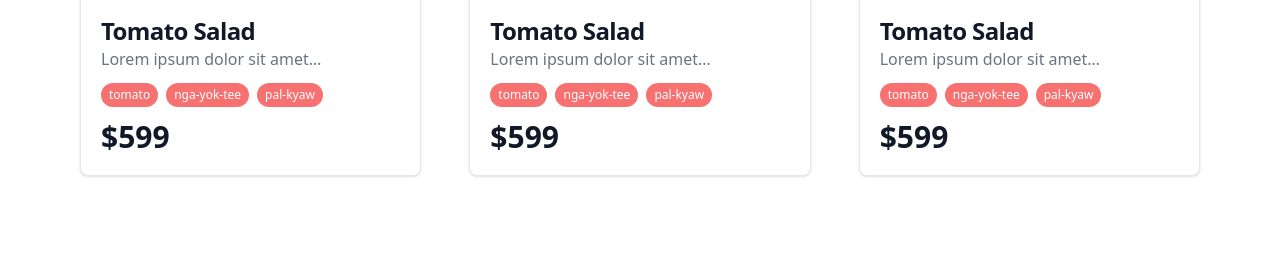
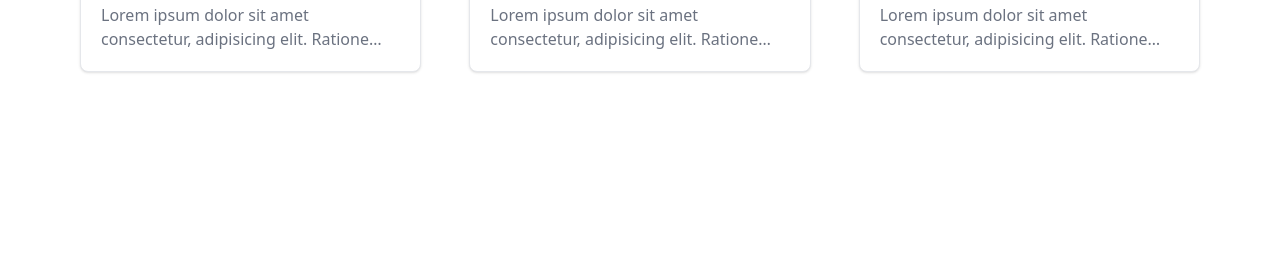
Before and after one commit to Ak-ko/recipes_project, a PHP site: page / in a window 1280 px wide. Shown: the part 1256-1512 px from the top of the page. After the commit the page ends 1329 px from the top, so only its background shows below. Run offline with PHP 8.4, Linux system fonts and the light colour scheme; some libraries are stand-ins or nearby versions.

Commit message:
edit: form & reduce column

```diff
--- a/dashboard.php
+++ b/dashboard.php
@@ -1,5 +1,5 @@
 <?php
-header("location: create.php");
+header("location: form.php");
 die();
 ?>
 <!DOCTYPE html>
@@ -43,7 +43,7 @@ die();
           </a>
         </li>
         <li>
-          <a href="create.php" class="flex items-center w-full p-2 text-base text-gray-900 transition duration-75 rounded-lg group hover:bg-gray-100 dark:text-white dark:hover:bg-gray-700" aria-controls="dropdown-example" data-collapse-toggle="dropdown-example">
+          <a href="form.php" class="flex items-center w-full p-2 text-base text-gray-900 transition duration-75 rounded-lg group hover:bg-gray-100 dark:text-white dark:hover:bg-gray-700" aria-controls="dropdown-example" data-collapse-toggle="dropdown-example">
             <img class="w-[25px]" src="https://cdn2.iconfinder.com/data/icons/picnic-outline/64/FOOD_RECIPE-recipe-ingredients-ingredient-education-recipes-orange-books-cooking-256.png" alt="">
             <span class="flex-1 ms-3 text-left rtl:text-right whitespace-nowrap">Create Recipes</span>
           </a>
--- a/index.php
+++ b/index.php
@@ -27,7 +27,7 @@
         <a href="/" class="text-3xl text-green-400 font-semibold">My Recipe</a>
       </div>
       <div>
-        <a href="create.php" class="px-3 py-3 rounded-lg bg-red-400 hover:opacity-[0.85] transition-all duration-500 text-white flex items-center gap-2">
+        <a href="form.php" class="px-3 py-3 rounded-lg bg-red-400 hover:opacity-[0.85] transition-all duration-500 text-white flex items-center gap-2">
           <i class="fa-solid fa-plus"></i>
           <div>Add Recipe</div>
         </a>
@@ -70,17 +70,10 @@
             <h5 class="text-2xl font-semibold tracking-tight text-gray-900 dark:text-white">
               Tomato Salad
             </h5>
-            <p class="line-clamp-1 text-gray-500">
+            <p class="line-clamp-2 mt-2 text-gray-500">
               Lorem ipsum dolor sit amet consectetur, adipisicing elit. Ratione mollitia modi fugit ex sint? Veritatis dicta iste quasi sapiente, totam est a alias. Fugiat nulla illo dolorem ullam sequi laudantium.
             </p>
-            <div class="flex gap-2 text-xs my-3">
-              <div class="bg-red-400 text-white px-2 py-1 rounded-2xl">tomato</div>
-              <div class="bg-red-400 text-white px-2 py-1 rounded-2xl">nga-yok-tee</div>
-              <div class="bg-red-400 text-white px-2 py-1 rounded-2xl">pal-kyaw</div>
-            </div>
-            <div class="flex items-center justify-between">
-              <span class="text-3xl font-bold text-gray-900 dark:text-white">$599</span>
-            </div>
+
           </div>
         </div>
       </a>
@@ -91,17 +84,10 @@
             <h5 class="text-2xl font-semibold tracking-tight text-gray-900 dark:text-white">
               Tomato Salad
             </h5>
-            <p class="line-clamp-1 text-gray-500">
+            <p class="line-clamp-2 mt-2 text-gray-500">
               Lorem ipsum dolor sit amet consectetur, adipisicing elit. Ratione mollitia modi fugit ex sint? Veritatis dicta iste quasi sapiente, totam est a alias. Fugiat nulla illo dolorem ullam sequi laudantium.
             </p>
-            <div class="flex gap-2 text-xs my-3">
-              <div class="bg-red-400 text-white px-2 py-1 rounded-2xl">tomato</div>
-              <div class="bg-red-400 text-white px-2 py-1 rounded-2xl">nga-yok-tee</div>
-              <div class="bg-red-400 text-white px-2 py-1 rounded-2xl">pal-kyaw</div>
-            </div>
-            <div class="flex items-center justify-between">
-              <span class="text-3xl font-bold text-gray-900 dark:text-white">$599</span>
-            </div>
+
           </div>
         </div>
       </a>
@@ -112,17 +98,10 @@
             <h5 class="text-2xl font-semibold tracking-tight text-gray-900 dark:text-white">
               Tomato Salad
             </h5>
-            <p class="line-clamp-1 text-gray-500">
+            <p class="line-clamp-2 mt-2 text-gray-500">
               Lorem ipsum dolor sit amet consectetur, adipisicing elit. Ratione mollitia modi fugit ex sint? Veritatis dicta iste quasi sapiente, totam est a alias. Fugiat nulla illo dolorem ullam sequi laudantium.
             </p>
-            <div class="flex gap-2 text-xs my-3">
-              <div class="bg-red-400 text-white px-2 py-1 rounded-2xl">tomato</div>
-              <div class="bg-red-400 text-white px-2 py-1 rounded-2xl">nga-yok-tee</div>
-              <div class="bg-red-400 text-white px-2 py-1 rounded-2xl">pal-kyaw</div>
-            </div>
-            <div class="flex items-center justify-between">
-              <span class="text-3xl font-bold text-gray-900 dark:text-white">$599</span>
-            </div>
+
           </div>
         </div>
       </a>
@@ -133,17 +112,10 @@
             <h5 class="text-2xl font-semibold tracking-tight text-gray-900 dark:text-white">
               Tomato Salad
             </h5>
-            <p class="line-clamp-1 text-gray-500">
+            <p class="line-clamp-2 mt-2 text-gray-500">
               Lorem ipsum dolor sit amet consectetur, adipisicing elit. Ratione mollitia modi fugit ex sint? Veritatis dicta iste quasi sapiente, totam est a alias. Fugiat nulla illo dolorem ullam sequi laudantium.
             </p>
-            <div class="flex gap-2 text-xs my-3">
-              <div class="bg-red-400 text-white px-2 py-1 rounded-2xl">tomato</div>
-              <div class="bg-red-400 text-white px-2 py-1 rounded-2xl">nga-yok-tee</div>
-              <div class="bg-red-400 text-white px-2 py-1 rounded-2xl">pal-kyaw</div>
-            </div>
-            <div class="flex items-center justify-between">
-              <span class="text-3xl font-bold text-gray-900 dark:text-white">$599</span>
-            </div>
+
           </div>
         </div>
       </a><a href="detail.php">
@@ -153,17 +125,10 @@
             <h5 class="text-2xl font-semibold tracking-tight text-gray-900 dark:text-white">
               Tomato Salad
             </h5>
-            <p class="line-clamp-1 text-gray-500">
+            <p class="line-clamp-2 mt-2 text-gray-500">
               Lorem ipsum dolor sit amet consectetur, adipisicing elit. Ratione mollitia modi fugit ex sint? Veritatis dicta iste quasi sapiente, totam est a alias. Fugiat nulla illo dolorem ullam sequi laudantium.
             </p>
-            <div class="flex gap-2 text-xs my-3">
-              <div class="bg-red-400 text-white px-2 py-1 rounded-2xl">tomato</div>
-              <div class="bg-red-400 text-white px-2 py-1 rounded-2xl">nga-yok-tee</div>
-              <div class="bg-red-400 text-white px-2 py-1 rounded-2xl">pal-kyaw</div>
-            </div>
-            <div class="flex items-center justify-between">
-              <span class="text-3xl font-bold text-gray-900 dark:text-white">$599</span>
-            </div>
+
           </div>
         </div>
       </a>
@@ -174,17 +139,10 @@
             <h5 class="text-2xl font-semibold tracking-tight text-gray-900 dark:text-white">
               Tomato Salad
             </h5>
-            <p class="line-clamp-1 text-gray-500">
+            <p class="line-clamp-2 mt-2 text-gray-500">
               Lorem ipsum dolor sit amet consectetur, adipisicing elit. Ratione mollitia modi fugit ex sint? Veritatis dicta iste quasi sapiente, totam est a alias. Fugiat nulla illo dolorem ullam sequi laudantium.
             </p>
-            <div class="flex gap-2 text-xs my-3">
-              <div class="bg-red-400 text-white px-2 py-1 rounded-2xl">tomato</div>
-              <div class="bg-red-400 text-white px-2 py-1 rounded-2xl">nga-yok-tee</div>
-              <div class="bg-red-400 text-white px-2 py-1 rounded-2xl">pal-kyaw</div>
-            </div>
-            <div class="flex items-center justify-between">
-              <span class="text-3xl font-bold text-gray-900 dark:text-white">$599</span>
-            </div>
+
           </div>
         </div>
       </a>
```
Also changed, not shown: detail.php (+4 -8 lines), form.php (renamed from create.php, +7 -30 lines).
